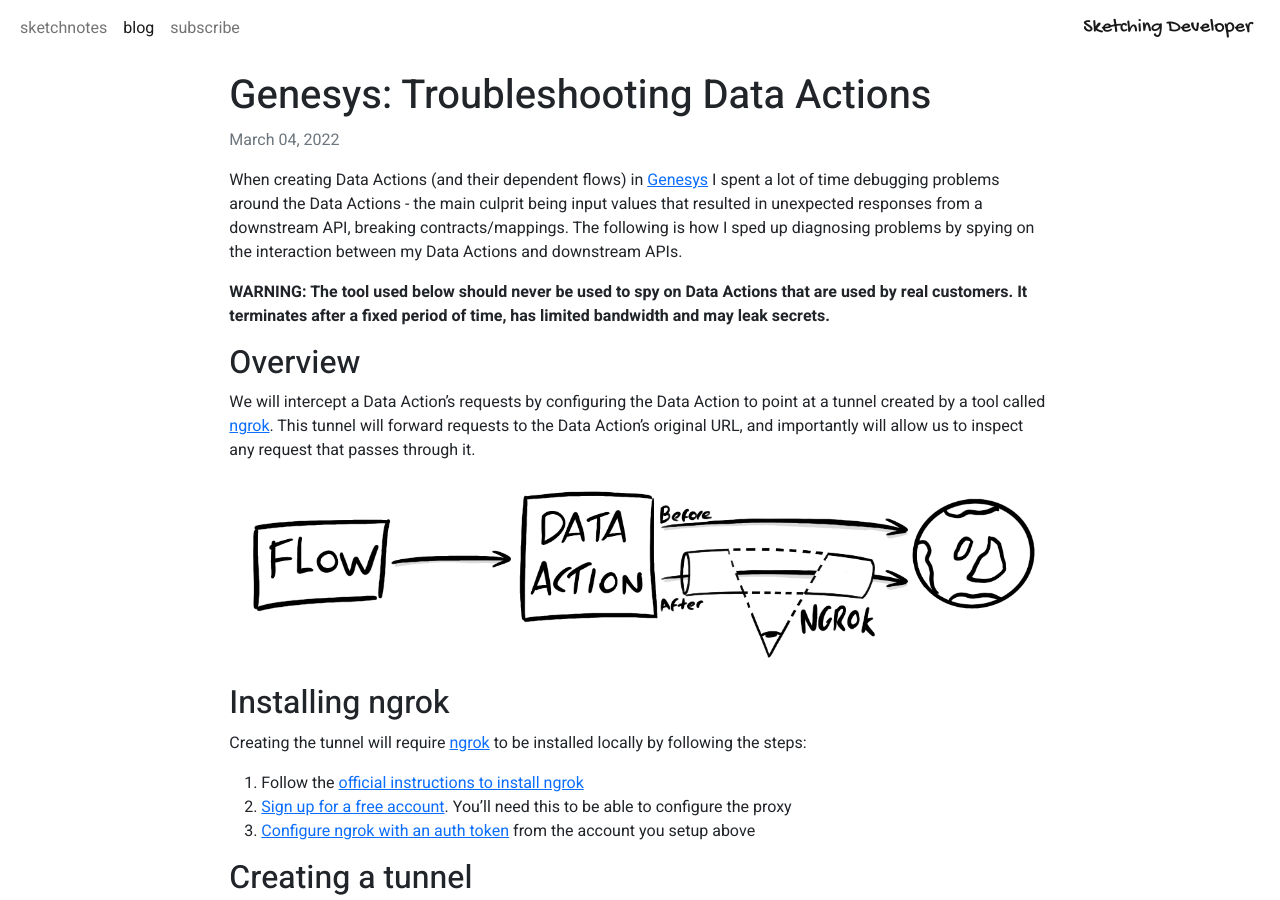
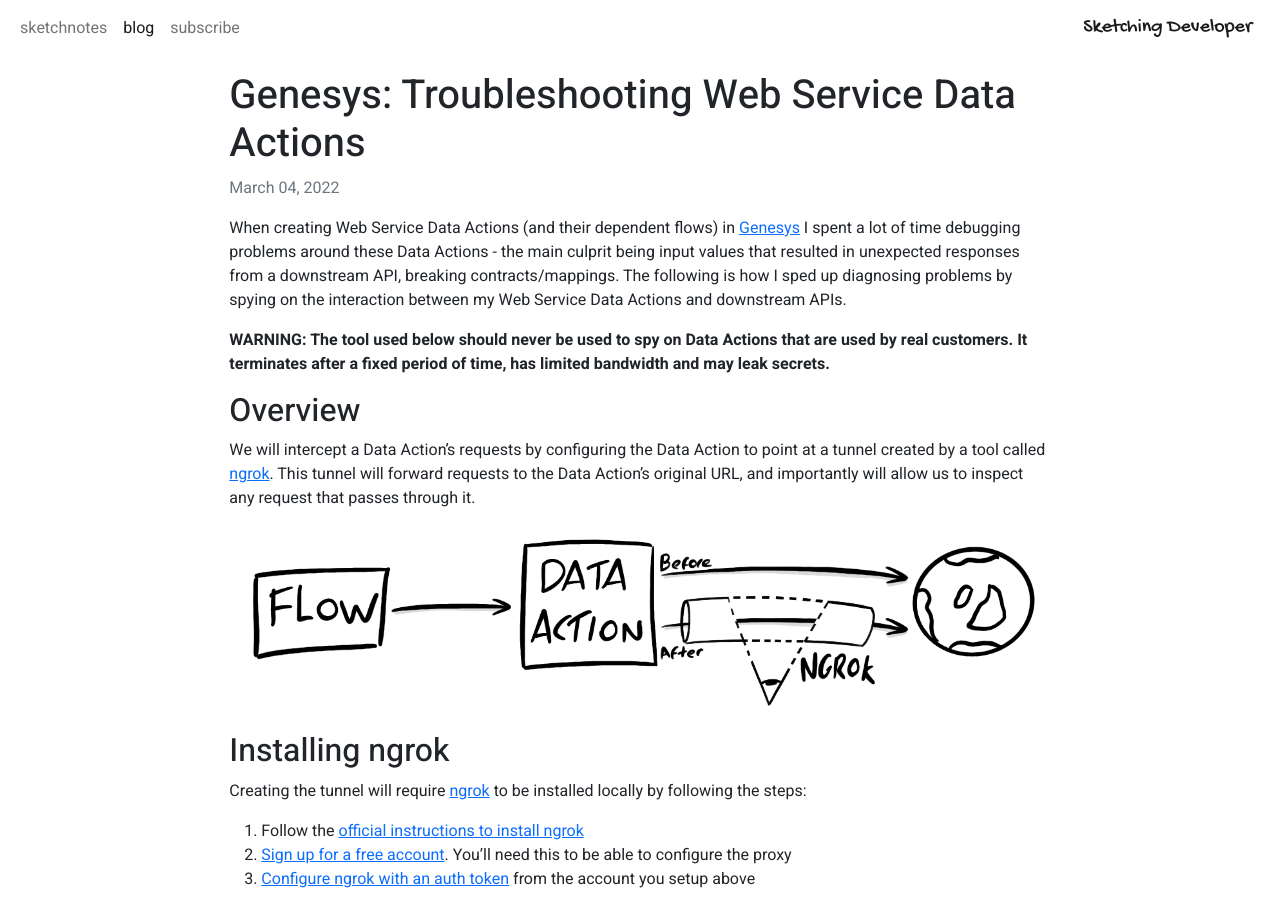
Before and after one commit to SketchingDev/sketchingdev.github.io, a Jekyll site: the page built from blog/_posts/2022-03-04-genesys-troubleshooting-data-actions.md, in a window 1280 px wide and 900 px high. Built offline with Jekyll 4.4.1, drawn with Linux system fonts in a browser that asks for light colours; nearby versions of some CDN libraries.

Commit message:
Update name of blog article

```diff
--- a/blog/_posts/2022-03-04-genesys-troubleshooting-data-actions.md
+++ b/blog/_posts/2022-03-04-genesys-troubleshooting-data-actions.md
@@ -1,15 +1,15 @@
 ---
 layout: blog-post
-title:  "Genesys: Troubleshooting Data Actions"
+title:  "Genesys: Troubleshooting Web Service Data Actions"
 date:   2022-03-04 00:00:00
-categories: software developers ccaas genesys
+categories: software developers ccaas genesys data-action
 image-base: /assets/images/posts/2022-03-04-genesys-troubleshooting-data-actions
 ---
 
-When creating Data Actions (and their dependent flows) in [Genesys](https://www.genesys.com/) I spent a lot of
-time debugging problems around the Data Actions - the main culprit being input values that resulted in unexpected
+When creating Web Service Data Actions (and their dependent flows) in [Genesys](https://www.genesys.com/) I spent a lot of
+time debugging problems around these Data Actions - the main culprit being input values that resulted in unexpected
 responses from a downstream API, breaking contracts/mappings. The following is how I sped up diagnosing problems by
-spying on the interaction between my Data Actions and downstream APIs.
+spying on the interaction between my Web Service Data Actions and downstream APIs.
 
 **WARNING: The tool used below should never be used to spy on Data Actions that are used by real customers. It
 terminates after a fixed period of time, has limited bandwidth and may leak secrets.**
```
